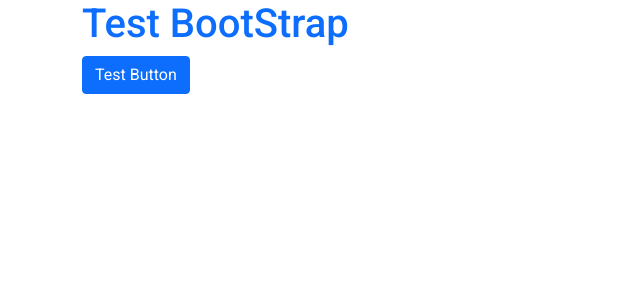
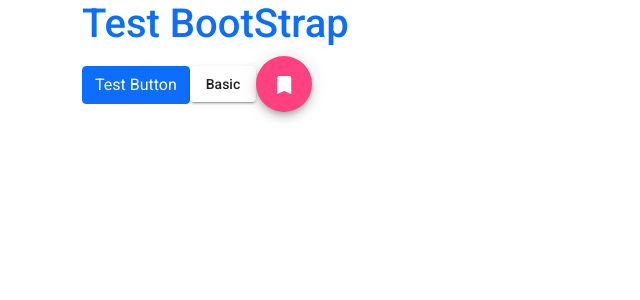
Before and after one commit to kritdev/angular_lab, an Angular app: page / in a window 1280 px wide. Shown: the top 300 px of the page, without its empty margins (0-640 px from the left). Built offline with nearby package versions, Linux system fonts and the light colour scheme.

Commit message:
apply angular material

```diff
--- a/src/app/app.component.html
+++ b/src/app/app.component.html
@@ -1,4 +1,8 @@
 <div class="container">
   <h1 class="text-primary">Test BootStrap</h1>
   <button class="btn btn-primary">Test Button</button>
+  <button mat-raised-button>Basic</button>
+  <button mat-fab color="accent" aria-label="Example icon button with a bookmark icon">
+    <mat-icon>bookmark</mat-icon>
+  </button>
 </div>
--- a/src/app/app.module.ts
+++ b/src/app/app.module.ts
@@ -3,6 +3,7 @@ import { BrowserModule } from '@angular/platform-browser';
 
 import { AppComponent } from './app.component';
 import { BrowserAnimationsModule } from '@angular/platform-browser/animations';
+import { MaterialModule } from './material/material.module';
 
 @NgModule({
   declarations: [
@@ -10,7 +11,8 @@ import { BrowserAnimationsModule } from '@angular/platform-browser/animations';
   ],
   imports: [
     BrowserModule,
-    BrowserAnimationsModule
+    BrowserAnimationsModule,
+    MaterialModule
   ],
   providers: [],
   bootstrap: [AppComponent]
```
Also changed, not shown: src/app/material/material.module.ts (added, +16 -0 lines).
